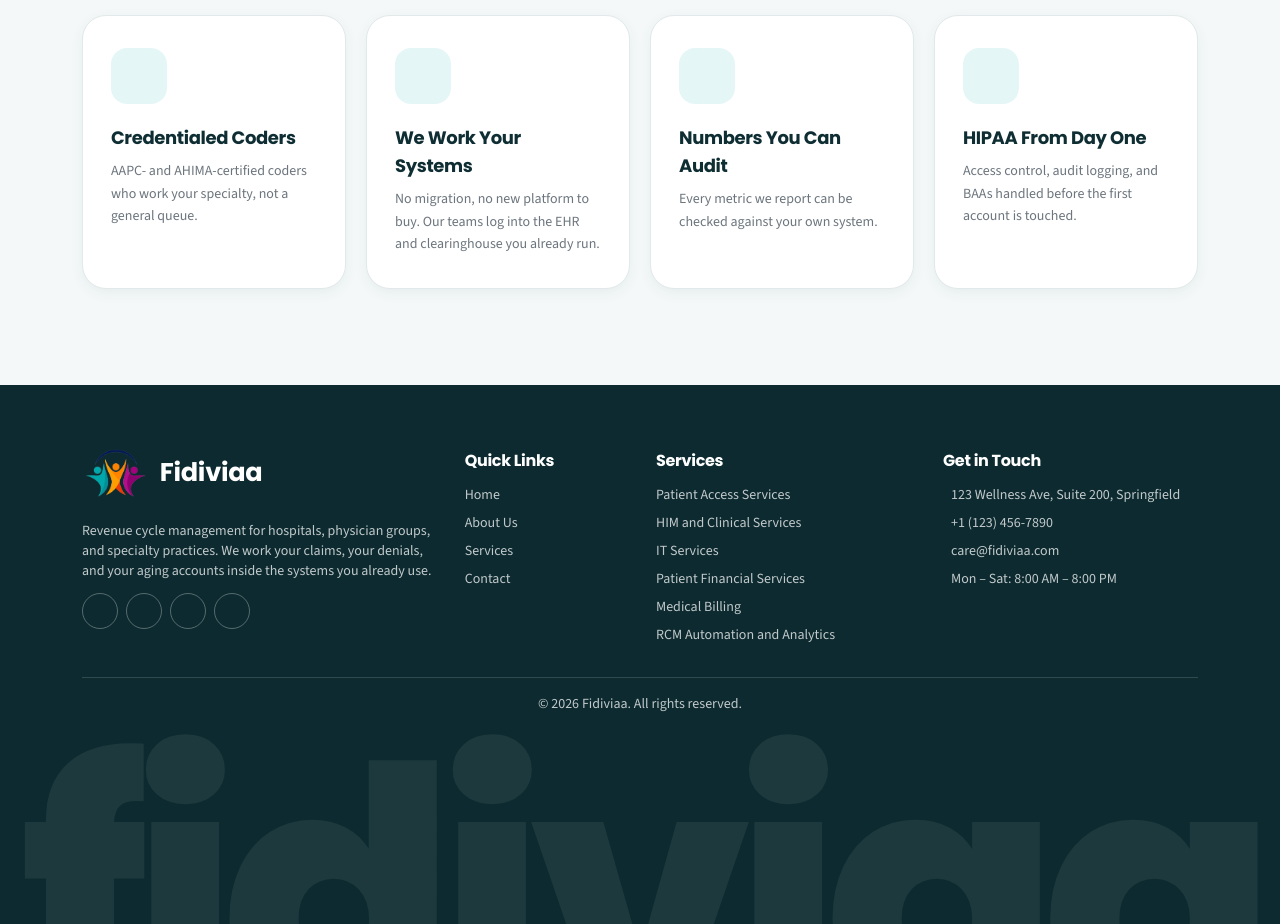
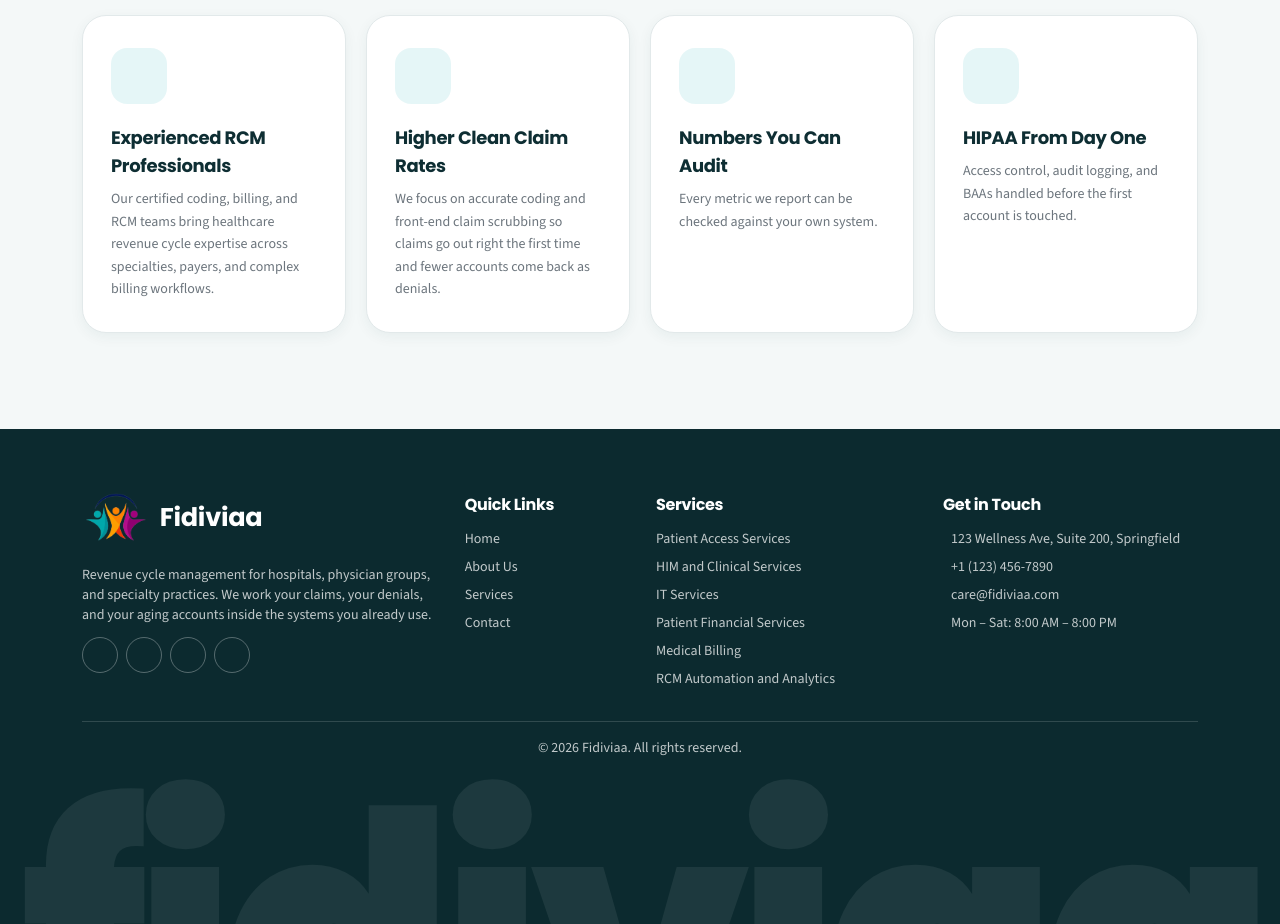
Before and after one commit to harshalrsathavara/healthcare, a React (Create React App) app: page /about-us in a window 1280 px wide. Shown: the part 2360-3284 px from the top of the page. Built offline with nearby package versions, Linux system fonts and the light colour scheme; the HTML template or start-up script is replaced by a standard one.

Commit message:
Update texts

```diff
--- a/src/components/common/CtaBanner.jsx
+++ b/src/components/common/CtaBanner.jsx
@@ -4,7 +4,7 @@ import { footerContent } from '../../data/siteContent';
 
 export default function CtaBanner({
   eyebrow = 'Get Started',
-  heading = 'Where is your revenue leaking?',
+  heading = 'Ready to Strengthen Your Revenue Cycle?',
   subheading = 'Send over a recent aging report or denial summary. We will read it and tell you what we would do first.',
   ctaText = 'Start a Conversation',
   ctaLink = '/contact-us',
--- a/src/components/home/AboutPreview.jsx
+++ b/src/components/home/AboutPreview.jsx
@@ -5,7 +5,7 @@ import stats from '../../data/stats';
 
 const points = [
   { icon: 'bi-shield-check', text: 'HIPAA-compliant, security-first delivery' },
-  { icon: 'bi-people', text: 'Certified coding, billing & clinical teams' },
+  { icon: 'bi-people', text: 'Certified Coding, Billing & RCM Teams' },
   { icon: 'bi-graph-up-arrow', text: 'Automation and analytics that cut cost-to-collect' },
 ];
 
--- a/src/components/home/WhyChooseUsSection.jsx
+++ b/src/components/home/WhyChooseUsSection.jsx
@@ -8,8 +8,8 @@ export default function WhyChooseUsSection() {
       <div className="container">
         <SectionHeading
           eyebrow="Why Choose Us"
-          title="Why Providers Hand Us This Work"
-          subtitle="No platform to buy, no migration, and metrics you can verify against your own system."
+          title="Your Revenue. Our Expertise."
+          subtitle="From accurate billing to faster payments, here's what sets our RCM expertise apart."
         />
 
         <div className="grid grid-cols-1 sm:grid-cols-2 lg:grid-cols-4 gap-5">
--- a/src/data/siteContent.js
+++ b/src/data/siteContent.js
@@ -1,9 +1,9 @@
 export const siteName = 'Fidiviaa';
 
 export const homeBanner = {
-  heading: 'Get Paid for the Care You Already Delivered',
+  heading: 'Powering Smarter Medical Billing & Revenue Cycle Management',
   subheading:
-    'Fidiviaa runs revenue cycle operations for hospitals, physician groups, and specialty practices. Coding, claims, denials, and the IT underneath all of it.',
+    'Fidiviaa helps healthcare providers streamline medical billing, optimize revenue cycle operations, reduce claim denials, improve accounts receivable performance, and accelerate reimbursement.',
   ctaText: 'Talk to Our Team',
   ctaLink: '/contact-us',
   image: '/images/banners/home-hero.png',
@@ -13,7 +13,7 @@ export const aboutPreview = {
   eyebrow: 'About Us',
   title: 'We Handle the Part Nobody Went to Medical School For',
   content:
-    'Charge entry, claim scrubbing, the third call to a payer about the same denied account. Our teams take that work off your staff so it stops happening at 7pm. We work inside the EHR and clearinghouse you already run, so nobody has to migrate anything.',
+    'We provide comprehensive medical billing and RCM support across claims management, coding, denial management, accounts receivable follow-up, payment posting, patient access, and revenue cycle analytics.',
   ctaText: 'Read More',
   ctaLink: '/about-us',
   image: '/images/lib/photo-1584515933487-779824d29309.jpg',
--- a/src/data/whyChooseUs.js
+++ b/src/data/whyChooseUs.js
@@ -2,14 +2,15 @@ const whyChooseUs = [
   {
     id: 1,
     icon: 'bi-award',
-    title: 'Credentialed Coders',
-    description: 'AAPC- and AHIMA-certified coders who work your specialty, not a general queue.',
+    title: 'Experienced RCM Professionals',
+    description: 'Our certified coding, billing, and RCM teams bring healthcare revenue cycle expertise across specialties, payers, and complex billing workflows.',
   },
   {
     id: 2,
-    icon: 'bi-clock-history',
-    title: 'We Work Your Systems',
-    description: 'No migration, no new platform to buy. Our teams log into the EHR and clearinghouse you already run.',
+    icon: 'bi-graph-up-arrow',
+    title: 'Higher Clean Claim Rates',
+    // TODO(content): source text was truncated in the brief - confirm final wording.
+    description: 'We focus on accurate coding and front-end claim scrubbing so claims go out right the first time and fewer accounts come back as denials.',
   },
   {
     id: 3,
```
